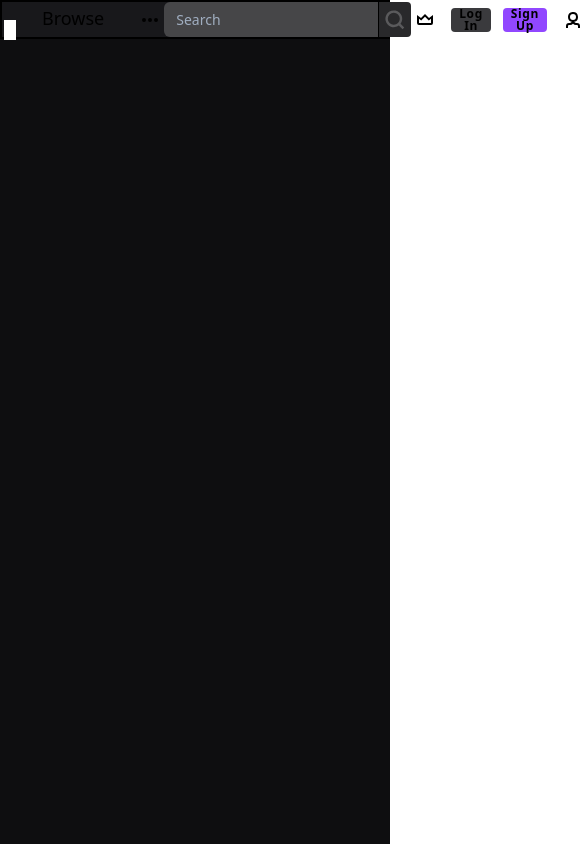
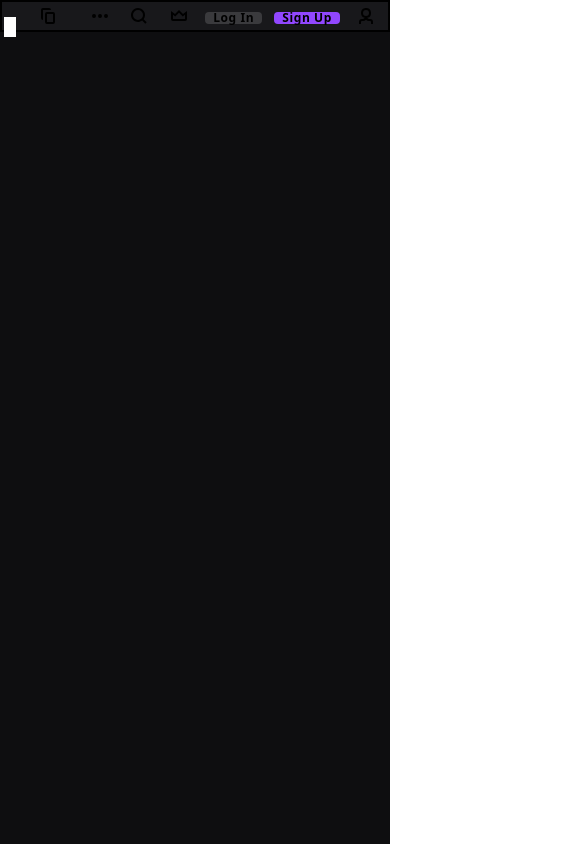
Before and after one commit to acatzk/twitch, a Nuxt app: page / in a window 390 px wide. Shown: the whole page, 585 px wide, since content can reach past the window. Built offline with nearby package versions, Linux system fonts and the light colour scheme.

Commit message:
twich header responsiveness design - done

```diff
--- a/components/TheNavBar.vue
+++ b/components/TheNavBar.vue
@@ -1,7 +1,7 @@
 <template>
-  <header class="bg-darker border-2 border-black leading-none py-1.5 px-2">
+  <header class="bg-darker border-2 border-black leading-none py-2.5 md:py-1.5 px-2">
     <div class="flex items-center justify-between">
-      <div class="flex items-center space-x-8">
+      <div class="flex items-center space-x-6 lg:space-x-8">
         <div class="relative flex flex-col items-center">
           <button class="focus:outline-none bg-transparent z-50" style="position: relative; top: 0.6px;">
             <svg class="fill-current text-primary w-7 h-7" xmlns="http://www.w3.org/2000/svg" viewBox="0 0 24 24" fill="currentColor"><path d="M11.571 4.714h1.715v5.143H11.57zm4.715 0H18v5.143h-1.714zM6 0L1.714 4.286v15.428h5.143V24l4.286-4.286h3.428L22.286 12V0zm14.571 11.143l-3.428 3.428h-3.429l-3 3v-3H6.857V1.714h13.714z"></path></svg>
@@ -10,7 +10,12 @@
           <div class="absolute w-2 h-4 right-1 bg-white" style="top: 0.6px;"></div>
         </div>
         <div>
-          <a href="#" class="text-lg tracking-normal font-medium relative transition ease-in-out duration-75 hover:text-primary" style="bottom: 2px;">Browse</a>
+          <a  href="#"
+              class="hidden md:block text-sm tracking-normal font-medium relative transition ease-in-out duration-75 hover:text-primary lg:text-lg"
+              style="bottom: 2px;">Browse</a>
+          <button class="block md:hidden px-1 py-1 rounded transition ease-in-out duration-75 focus:outline-none hover:text-primary">
+            <svg class="w-5 h-5 fill-current" viewBox="0 0 20 20"><path d="M5 2a2 2 0 00-2 2v8a2 2 0 002 2V4h8a2 2 0 00-2-2H5z"></path><path fill-rule="evenodd" d="M7 8a2 2 0 012-2h6a2 2 0 012 2v8a2 2 0 01-2 2H9a2 2 0 01-2-2V8zm2 0h6v8H9V8z" clip-rule="evenodd"></path></svg>
+          </button>
         </div>
         <div class="relative">
           <button @click.prevent="toggle = !toggle" class="px-1 py-1 rounded transition ease-in-out duration-75 focus:outline-none hover:bg-gray-dark">
@@ -34,11 +39,11 @@
           </div>
         </div>
       </div>
-      <div>
+      <div class="hidden md:block">
         <form class="flex">
           <input  type="text"
                   placeholder="Search"
-                  class="w-96 py-2 pl-3 focus:outline-none rounded-l-md text-sm bg-gray-dark
+                  class="w-auto lg:w-96 py-2 pl-3 focus:outline-none rounded-l-md text-sm bg-gray-dark
                          hover:ring-2 ring-inset ring-gray-hover
                          focus:bg-black focus:ring-2 focus:ring-primary
                          transition ease-in-out duration-150">
@@ -49,6 +54,11 @@
       </div>
       <div>
         <ul class="flex items-center space-x-3">
+          <li class="block md:hidden">
+            <button class="px-1 py-1 rounded transition ease-in-out duration-75 focus:outline-none hover:bg-gray-dark">
+              <svg class="w-5 h-5 fill-current" viewBox="0 0 20 20"><path fill-rule="evenodd" d="M13.192 14.606a7 7 0 111.414-1.414l3.101 3.1-1.414 1.415-3.1-3.1zM14 9A5 5 0 114 9a5 5 0 0110 0z" clip-rule="evenodd"></path></svg>
+            </button>
+          </li>
           <li>
             <button class="px-1 py-1 rounded transition ease-in-out duration-75 focus:outline-none hover:bg-gray-dark">
               <svg class="w-5 h-5 fill-current" viewBox="0 0 20 20"><path fill-rule="evenodd" clip-rule="evenodd" d="M13.798 10.456L10 6.657l-3.798 3.799L4 8.805V13h12V8.805l-2.202 1.65zM18 5v8a2 2 0 0 1-2 2H4a2.002 2.002 0 0 1-2-2V5l4 3 4-4 4 4 4-3z"></path></svg>
```
